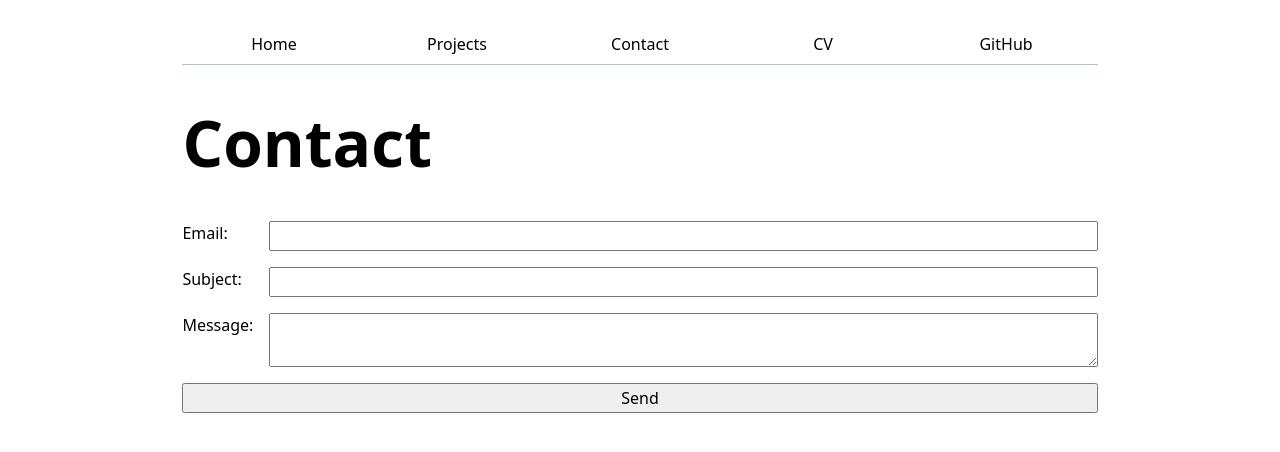
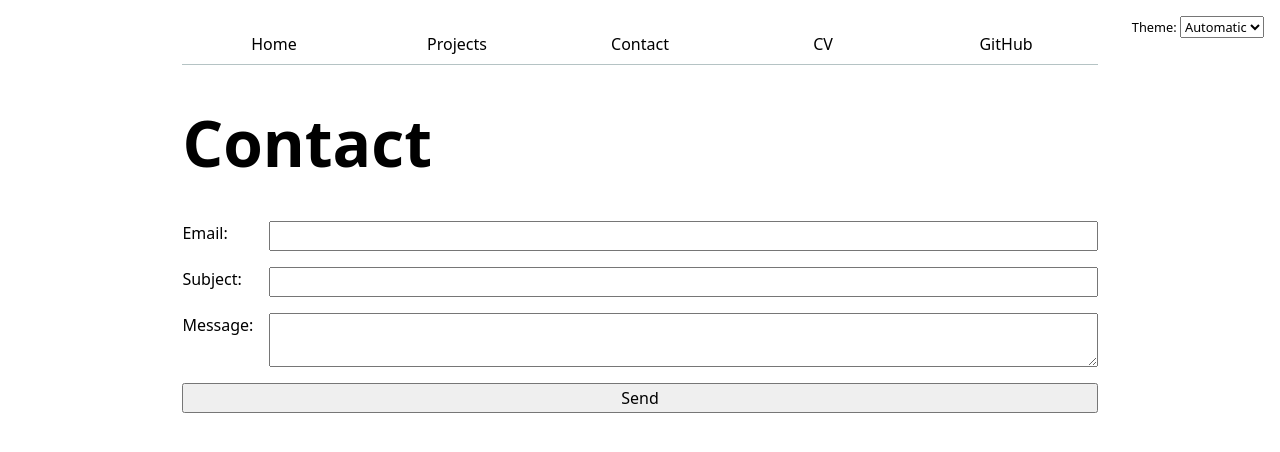
Before and after one commit to ndjapri/portfolio, a plain HTML site: page contact/index.html in a window 1280 px wide. Drawn offline with Linux system fonts and the light colour scheme.

Commit message:
add theme dropdown

```diff
--- a/global.js
+++ b/global.js
@@ -50,3 +50,25 @@ for (let p of pages) {
         a.target = '_blank';
     }
 }
+
+document.body.insertAdjacentHTML(
+    'afterbegin',
+    `
+    <label class="color-scheme">
+        Theme:
+        <select>
+            <option value="light dark">Automatic</option>
+            <option value="light">Light</option>
+            <option value="dark">Dark</option>
+        </select>
+    </label>
+    `
+);
+
+let select = document.querySelector('.color-scheme select');
+
+select.addEventListener('input', function (event) {
+    console.log('color scheme changed to', event.target.value);
+
+    document.documentElement.style.setProperty('color-scheme', event.target.value);
+});
--- a/style.css
+++ b/style.css
@@ -54,7 +54,8 @@ nav a:hover {
 
 input,
 textarea,
-button {
+button,
+select {
     font: inherit;
 }
 
@@ -121,3 +122,10 @@ section p {
 section li {
     margin-bottom: 0.5em;
 }
+
+.color-scheme {
+    position: absolute;
+    top: 1rem;
+    right: 1rem;
+    font-size: 80%;
+}
```
